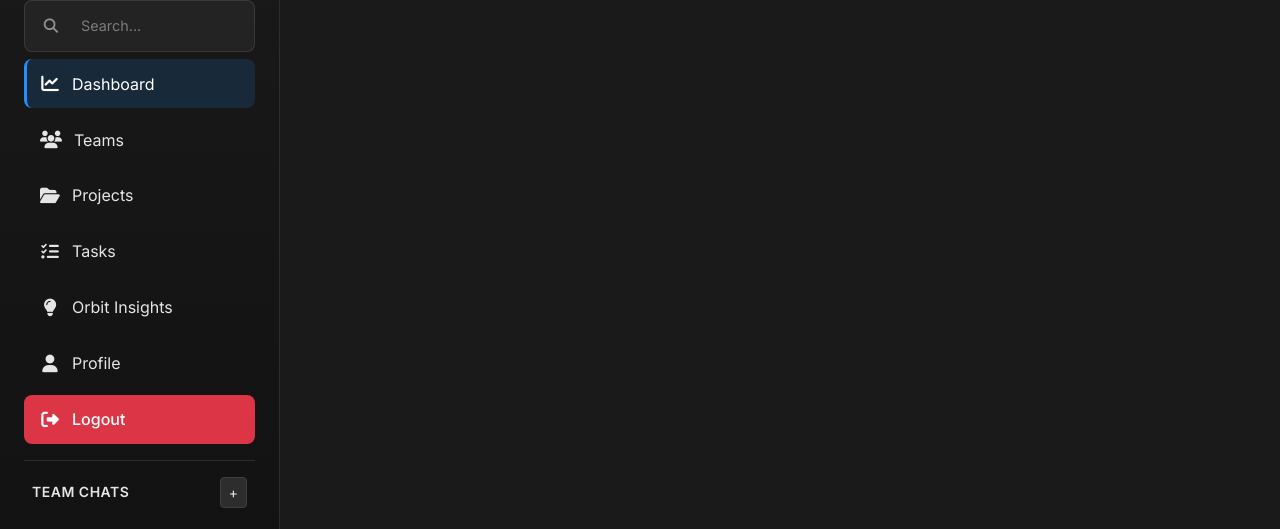
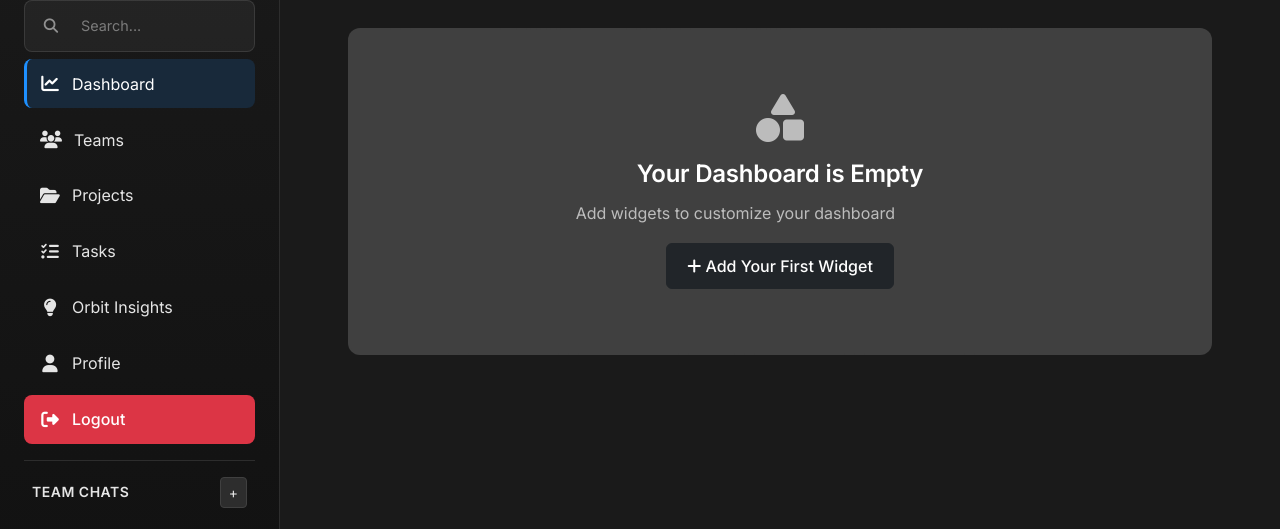
Before and after one commit to ez500/orbit, a Django app: page /dashboard/ in a window 1280 px wide. Shown: the part 138-667 px from the top of the page. Run offline with Django 5.2, Linux system fonts and the light colour scheme; a user stored in the database is signed in; data comes from the database, SQL or seed files in the repository; data that the repository does not hold is empty; some libraries are stand-ins or nearby versions.

Commit message:
fix: dashboard zero widgets bug

```diff
--- a/dashboard/templates/dashboard/dashboard.html
+++ b/dashboard/templates/dashboard/dashboard.html
@@ -157,7 +157,8 @@
 <script>
   // Show empty state if no widgets are present
   function updateEmptyState() {
-    const hasWidgets = document.querySelectorAll(".dashboard-widget").length > 0;
+    const grid = document.getElementById("dashboard-widgets")
+    const hasWidgets = grid.querySelectorAll(".dashboard-widget").length > 0;
     document.getElementById("empty-dashboard").classList.toggle("d-none", hasWidgets);
   }
 
```
